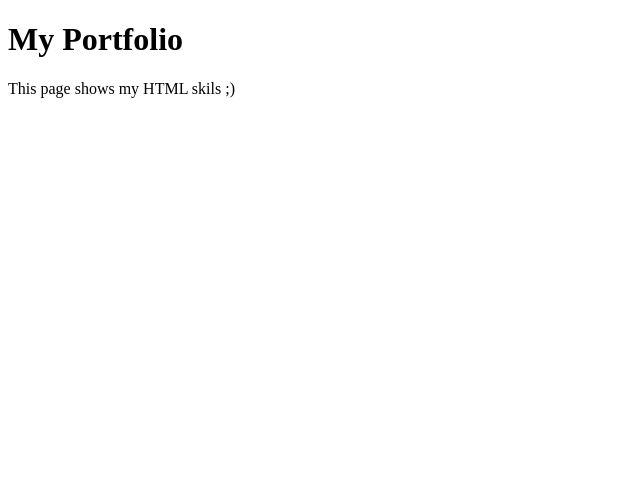
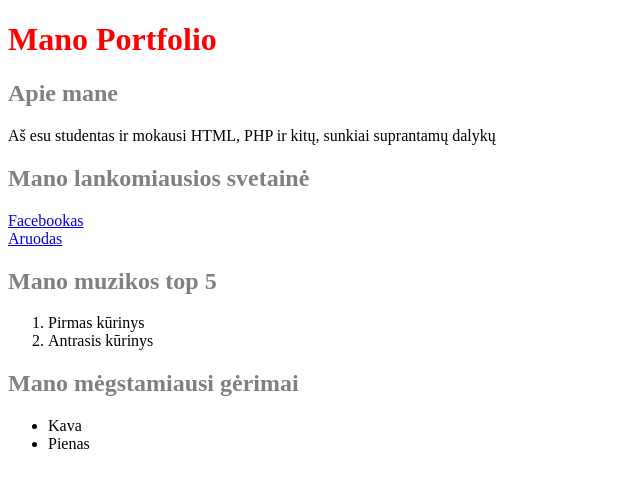
Before and after one commit to VidasB/MyPortfolio, a plain HTML site: page index.html in a window 1280 px wide. Shown: the whole page, without its empty margins (0-640 px from the left). Drawn offline with Linux system fonts and the light colour scheme.

Commit message:
Paprastas portfolio puslapis su sarasais

```diff
--- a/index.html
+++ b/index.html
@@ -1,10 +1,38 @@
 <!DOCTYPE html>
 <html>
-<head>
-	<title>My Portfolio</title>
-</head>
-<body>
-<h1>My Portfolio</h1>
-<p>This page shows my HTML skils ;)</p>
-</body>
+	<head>
+		<title>My Portfolio</title>
+		<meta charset="utf-8">
+		<style>
+			.paragrafas {color: red;
+			}
+			h2 {
+				color: gray;
+			}
+			body {
+				background: none;
+
+
+			}
+		</style>
+
+	</head>
+	<body>
+		<h1 class="paragrafas">Mano Portfolio</h1>
+		<h2>Apie mane</h2>
+		<p>Aš esu studentas ir mokausi HTML, PHP ir kitų, sunkiai suprantamų dalykų</p>
+		<h2> Mano lankomiausios svetainė</h2>
+		<a href="http://facebook.com">Facebookas</a><br />
+		<a href="http://www.aruodas.lt">Aruodas</a>
+		<h2>Mano muzikos top 5</h2>
+		<ol>
+			<li>Pirmas kūrinys</li>
+			<li>Antrasis kūrinys</li>
+		</ol>
+		<h2>Mano mėgstamiausi gėrimai</h2>
+		<ul>
+			<li>Kava</li>
+			<li>Pienas</li>
+		</ul>
+	</body>
 </html>
```
